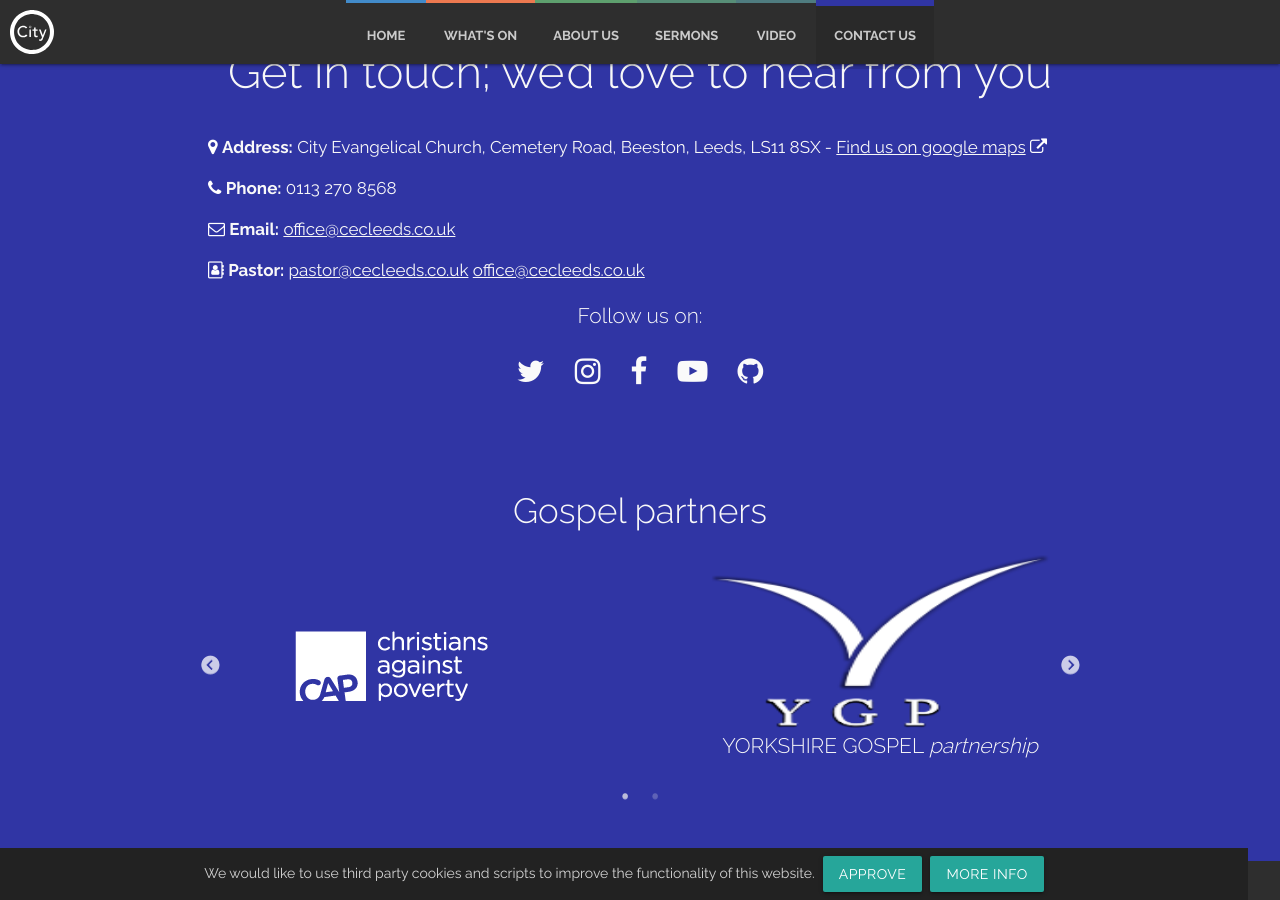
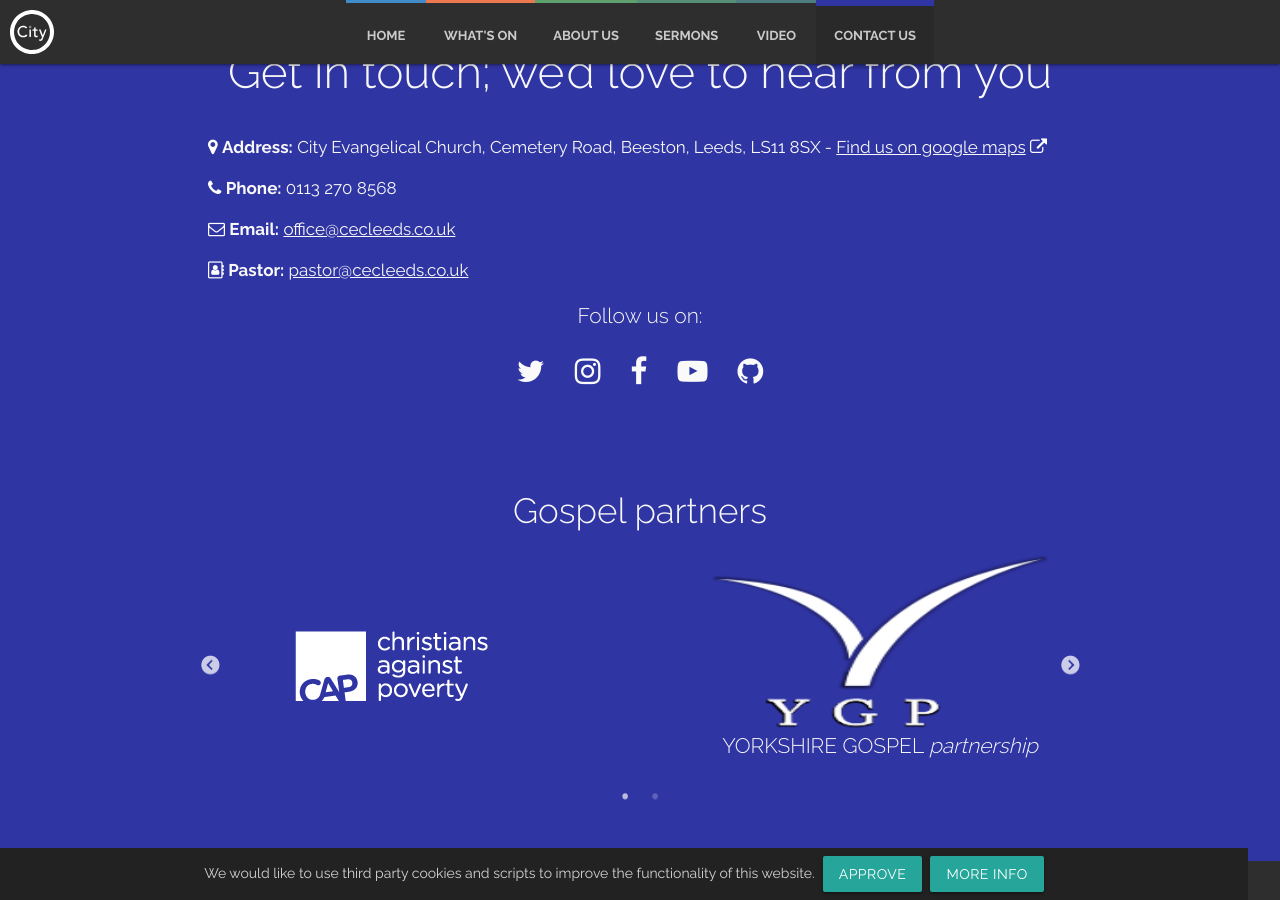
Before and after one commit to woodcock3/citychurch, a Jekyll site: the page built from index.html, in a window 1280 px wide and 900 px high, scrolled down 6256 px. Built offline with Jekyll 4.4.1, drawn with Linux system fonts in a browser that asks for light colours.

Commit message:
Added is hidden email

```diff
--- a/_posts/2000-01-10-contacts.md
+++ b/_posts/2000-01-10-contacts.md
@@ -11,11 +11,9 @@ fa-icon: bullhorn
 
 <i class="fa fa-phone" aria-hidden="true" style="color:white"></i>  **Phone:** 0113 270 8568
 
-<i class="fa fa-envelope-o" aria-hidden="true" style="color:white"></i>  **Email:** [office@cecleeds.co.uk](mailto:office@cecleeds.co.uk)
+<i class="fa fa-envelope-o" aria-hidden="true" style="color:white"></i>  **Email:** {% include office_mail.html %}
 
 <i class="fa fa-address-book-o" aria-hidden="true" style="color:white"></i>  **Pastor:** [pastor@cecleeds.co.uk](mailto:pastor@cecleeds.co.uk)
-{% include office_mail.html %}
-
 
 #### Follow us on:
 <div class="contacts">
```
